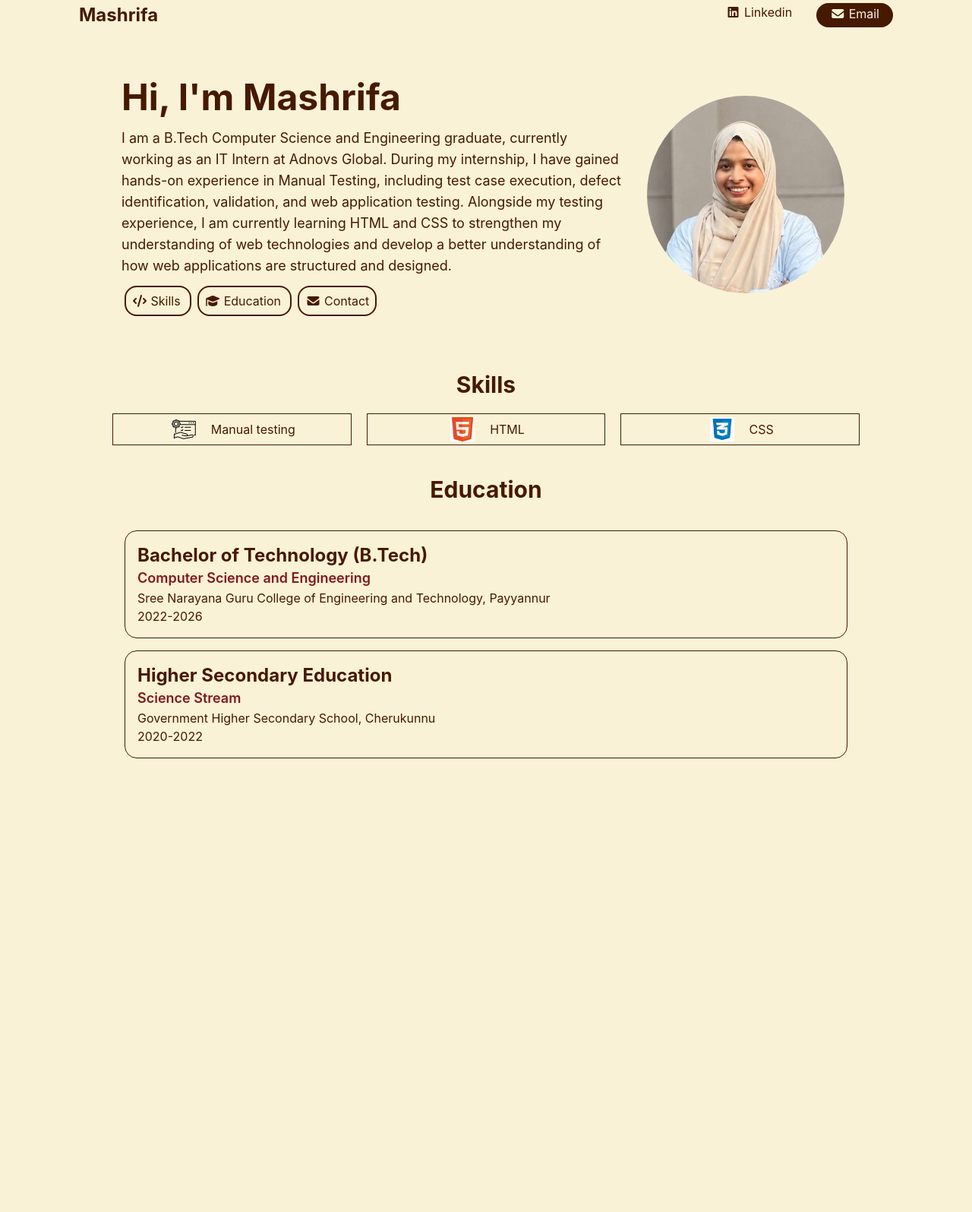
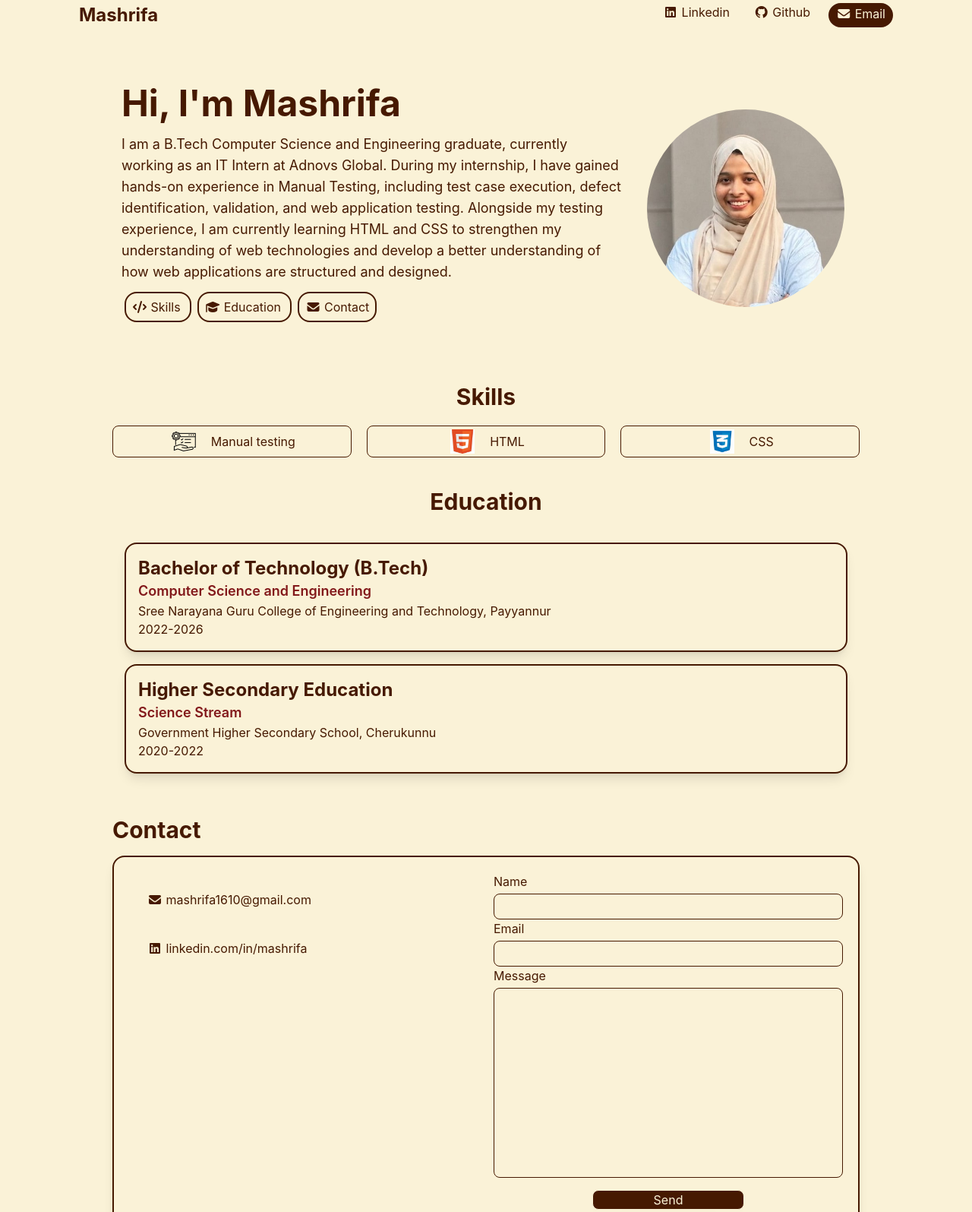
Before and after one commit to Mashrifa13/portfolio_1, a website built with Vite: page index.html in a window 1280 px wide. Shown: the part 36-1631 px from the top of the page at 76% size. Before the commit the page ends 1070 px from the top, so only its background shows below. Built offline with nearby package versions, Linux system fonts and the light colour scheme.

Commit message:
added contact-section

```diff
--- a/index.html
+++ b/index.html
@@ -1,5 +1,5 @@
 <!doctype html>
-<html lang="en">
+<html lang="en" class="scroll-smooth">
   <head>
     <meta charset="UTF-8" />
     <meta name="viewport" content="width=device-width, initial-scale=1.0" />
@@ -10,75 +10,85 @@
     <title>portfolio_1</title>
   </head>
   <body class="bg-beige text-amber-950 ">
+    <!--NAVBAR-->
     <header class="max-w-6xl mx-auto">
       <nav>
         <ul class="flex gap-x-4 gap-y-1 p-10">
           <li class="mr-auto">
             <a href="/"  class="text-2xl font-bold hover:text-amber-700 transition-colors">Mashrifa</a> <!--/ is used to go back to the home page-->
           </li>
-          <li class="px-4">
+          <li class="px-2">
             <a href="https://www.linkedin.com/in/mashrifa" class=" hover:text-amber-700 transition-colors"  target="_blank" rel="noopener no-referrer"> <!--target="_blank" is used to open the link in a new tab and rel="noopener no-referrer" is used for security reasons-->
             <i class="fa-brands fa-linkedin"></i>
             <span class="hidden md:inline">Linkedin</span> </a>
           </li>
-          <li class="border-2 border-amber-950 text-beige bg-amber-950 px-4 rounded-2xl">
+          <li class="px-2">
+            <a href="https://github.com/Mashrifa13" class=" hover:text-amber-700 transition-colors"  target="_blank" rel="noopener no-referrer"> <!--target="_blank" is used to open the link in a new tab and rel="noopener no-referrer" is used for security reasons-->
+            <i class="fa-brands fa-github"></i>
+            <span class="hidden md:inline">Github</span> </a>
+
+          </li>
+          <li class="border-2 border-amber-950 text-beige bg-amber-950 px-2 rounded-2xl">
             <a href="mailto:mashrifa1610@gmail.com" class=" hover:text-amber-700 transition-colors"> <!--mailto: is used to open the default email client with the specified email address-->
             <i class="fa-solid fa-envelope"></i>
             <span class="hidden md:inline">Email</span></a></li>
+
         </ul>
       </nav>
    </header>
+   <!--HERO-SECTION-->
    <section class="max-w-5xl mx-auto items-center flex flex-col md:flex-row  mt-2 mb-10 p-5">
     <div class="mx-3">
       <h2 class="text-5xl font-bold mb-4">Hi, I'm Mashrifa</h2>
       <p class="text-lg"> I am a B.Tech Computer Science and Engineering graduate, currently working as an IT Intern at Adnovs Global. During my internship, I have gained hands-on experience in Manual Testing, including test case execution, defect identification, validation, and web application testing. Alongside my testing experience, I am currently learning HTML and CSS to strengthen my understanding of web technologies and develop a better understanding of how web applications are structured and designed.</p>
     <div class="mt-5 items-center">
-        <a href="#skills" class="p-2 border-2 rounded-2xl m-1  hover:text-amber-700 transition-colors">
+        <a href="#skills" class="p-2 border-2 rounded-2xl m-1 hover:text-amber-700 transition-colors">
           <i class="fa-solid fa-code"></i>
           <span>Skills</span>
         </a>
-        <a href="#education" class="p-2 border-2 rounded-2xl m-1">
+        <a href="#education" class="p-2 border-2 rounded-2xl m-1 hover:text-amber-700 transition-colors">
           <i class="fa-solid fa-graduation-cap"></i>
           <span>Education</span>
         </a>
-        <a href="#contact" class="p-2 border-2 rounded-2xl m-1">
+        <a href="#contact" class="p-2 border-2 rounded-2xl m-1 hover:text-amber-700 transition-colors">
           <i class="fa-solid fa-envelope"></i>
           <span>Contact</span>
         </a>
     </div>
     </div>
-    <img src="/me1.jpeg" class="rounded-full size-75 object-cover p-5 ">
+    <img src="/me1.jpeg" class="rounded-full size-75 object-cover p-5 mt-5 ">
    </section>
-   <section class="max-w-5xl mx-auto p-5 grid gap-5 grid-cols-[repeat(auto-fit,minmax(300px,1fr))]">
+   <!--SKILLS-SECTION-->
+   <section id="skills" class="max-w-5xl mx-auto p-5 grid gap-5 grid-cols-[repeat(auto-fit,minmax(300px,1fr))]">
      <h2 class="text-3xl font-bold col-span-full text-center">Skills</h2>
-      <div class="flex justify-center  items-center gap-4 border-1">
+      <div class="flex justify-center  items-center gap-4 border-1 rounded-lg">
         <img src="/3.png" alt="testing logo" class="size-10 p-1">
         <span>Manual testing</span>
       </div>
-      <div class="flex justify-center items-center gap-4 border-1">
+      <div class="flex justify-center items-center gap-4 border-1 rounded-lg">
         <img src="/1.jpg" alt="html logo" class="size-10 p-1">
         <span>
           HTML
         </span>
       </div>
-      <div class="flex justify-center items-center gap-4 border-1">
+      <div class="flex justify-center items-center gap-4 border-1 rounded-lg">
         <img src="/2.jpg" alt="css logo" class="size-10 p-1">
         <span>
           CSS
         </span>
       </div>
     </section>
-
-    <section class="max-w-5xl mx-auto p-5 grid gap-5 grid-cols-1">
+    <!--EDUCATION-SECTION-->
+    <section id="education" class="max-w-5xl mx-auto p-5 grid gap-5 grid-cols-1">
         <h2 class="text-3xl font-bold col-span-full text-center">Education</h2>
         <ul>
-          <li class="border-1  rounded-2xl p-4 m-4">
+          <li class="border-2 shadow-lg rounded-2xl p-4 m-4">
             <h4 class="text-2xl font-bold">Bachelor of Technology (B.Tech)</h4>
             <h5 class="text-lg font-semibold text-red-900">Computer Science and Engineering</h5>
             <p class="college">Sree Narayana Guru College of Engineering and Technology, Payyannur</p>
             <p class="date">2022-2026</p>
           </li>
-          <li class="border-1 rounded-2xl p-4 m-4">
+          <li class="border-2 rounded-2xl p-4 m-4 shadow-lg">
             <h4 class="text-2xl font-bold">Higher Secondary Education</h4>
             <h5 class="text-lg font-semibold text-red-900">Science Stream</h5>
             <p class="college">Government Higher Secondary School, Cherukunnu</p>
@@ -86,6 +96,31 @@
           </li>
         </ul>
      </section>
+     <!--CONTACT-SECTION-->
+     <section id="contact" class="max-w-5xl mx-auto p-5 mb-80 ">
+       <h2 class="text-3xl font-bold mb-4">Contact</h2>
+         <div class="grid gap-5 grid-cols-1 md:grid-cols-2 p-5 border-2 shadow-lg rounded-2xl">
+          <div>
+            <p class="mb-2 p-2 md:p-6"> <i class="fa-solid fa-envelope"></i>
+            <span>mashrifa1610@gmail.com</span></p>
+           <p class="mb-2 p-2 md:px-6"><i class="fa-brands fa-linkedin"></i>
+            <span>linkedin.com/in/mashrifa</span></P>
+            </div>
+
+         <form class="grid grid-cols-1">
+                <label for="name">Name</label>
+                <input class="border-1 rounded-lg mt-1 p-1" type="text" id="name">   <!--for in label must match with id in input element-->
+
+                <label for="email">Email</label>
+                <input class="border-1 rounded-lg mt-1 p-1" type="email" id="email">
+
+                <label for="message">Message</label>
+                <textarea class="border-1 resize-none rounded-lg mt-1 p-1" id="message" rows="10" cols="30"></textarea>
+
+                <button class="border-1 mt-4 rounded-lg w-50 justify-self-center bg-amber-950 text-beige hover:bg-amber-700 transition-colors shadow-2xl" type="submit">Send</button>
+              </form>
+            </div>
+       </section>
 
 
 
```
